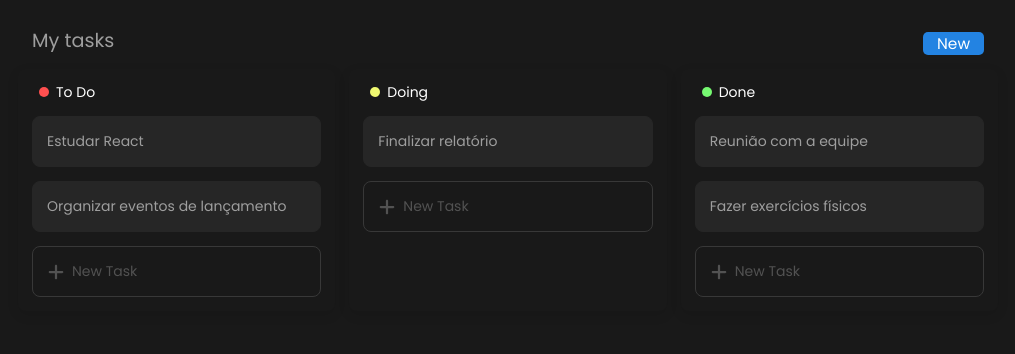
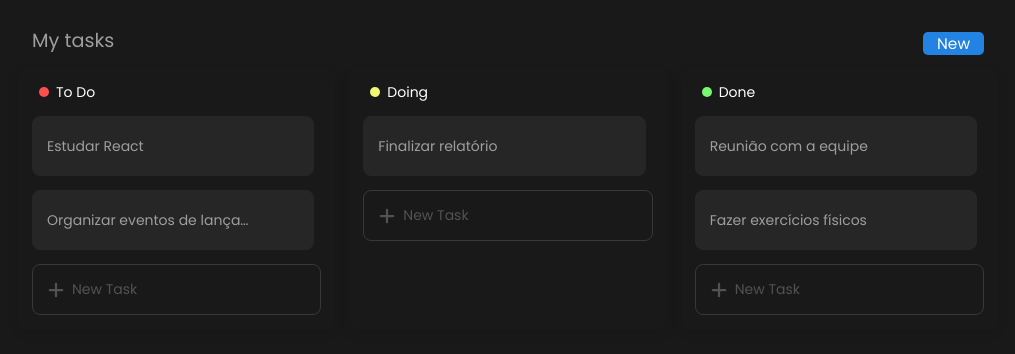
Before and after one commit to jaderAdriel/toDo-frontend, a React (Create React App) app: page / in a window 1280 px wide. Shown: the top 354 px of the page, without its empty margins (132-1147 px from the left). Built offline with nearby package versions, Linux system fonts and the light colour scheme.

Commit message:
add delete action to Task component with updated styling

```diff
--- a/src/components/Task.css
+++ b/src/components/Task.css
@@ -4,6 +4,30 @@
     border: 1px solid #262626;
     border-radius: 8px;
     cursor: pointer;
+    display: flex;
+    justify-content: space-between;
+    align-items: center;
+    gap: var(--spacing-sm);
+    margin-right: var(--spacing-xs);
+
+    span {
+        white-space: nowrap;
+        overflow: hidden;
+        text-overflow: ellipsis;
+    }
+
+    &:not(:hover) .actions {
+        visibility: hidden;
+    }
+
+    .actions:hover, .actions {
+        visibility: visible;
+        border: 1px outset var(--surface-color-400);
+        padding: 0 var(--spacing-xs);
+        border-radius: 5px;
+        background-color: var(--surface-color-400);
+        padding-top: var(--spacing-xs);
+    }
 }
 
 .task:hover {
--- a/src/components/Task.jsx
+++ b/src/components/Task.jsx
@@ -1,7 +1,17 @@
 import './Task.css';
+import { FaRegTrashCan } from "react-icons/fa6";
+import {useTask} from "../context/TaskContext";
+
 
 
 function Task({task, handleOnClickTask, handleDrop, handleDragStart, handleDragOver}) {
+
+    const {removeTask} = useTask()
+
+    const handleDeleteAction = () => {
+        removeTask(task.id);
+    }
+
     return (
         <li
             key={task.id}
@@ -10,6 +20,9 @@ function Task({task, handleOnClickTask, handleDrop, handleDragStart, handleDragO
             onDragStart={(e) => {handleDragStart(e, task)}}>
 
             <span>{task.title}</span>
+            <div className="actions">
+                <FaRegTrashCan  onClick={() => {handleDeleteAction()}}/>
+            </div>
         </li>
     )
 }
```
